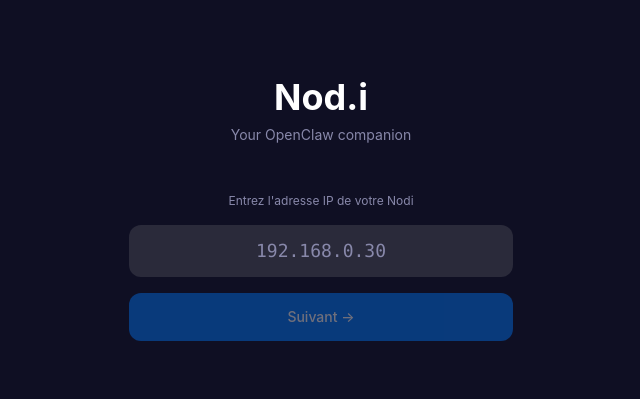
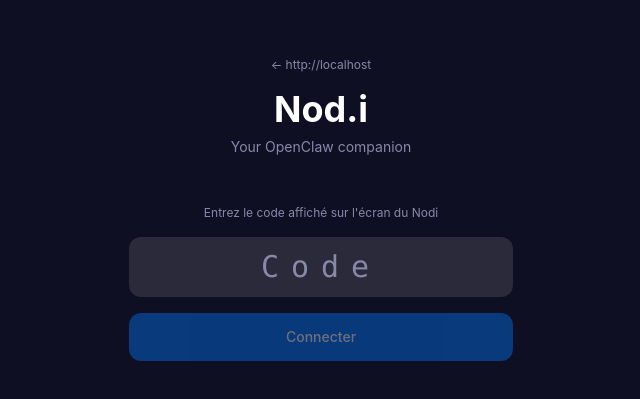
Before and after one commit to cocolocow/app_com_openclaw, a React (Vite) app: page / in a window 1280 px wide. Shown: the part 191-590 px from the top of the page, without its empty margins (319-959 px from the left). Built offline with nearby package versions, Linux system fonts and the light colour scheme.

Commit message:
feat: détecte automatiquement si servi depuis le Nodi — saute l'étape IP

```diff
--- a/src/screens/Onboarding.tsx
+++ b/src/screens/Onboarding.tsx
@@ -5,8 +5,9 @@
 type Step = "address" | "code" | "waiting" | "confirmed" | "rejected" | "expired";
 
 export function Onboarding() {
-  const [step, setStep]               = useState<Step>("address");
-  const [address, setAddress]         = useState("");
+  const isHostedOnNodi = !window.location.hostname.includes("github.io");
+  const [step, setStep]               = useState<Step>(isHostedOnNodi ? "code" : "address");
+  const [address, setAddress]         = useState(isHostedOnNodi ? window.location.origin : "");
   const [addressError, setAddressError] = useState("");
   const [pairingCode, setPairingCode] = useState("");
   const [error, setError]             = useState("");
```
